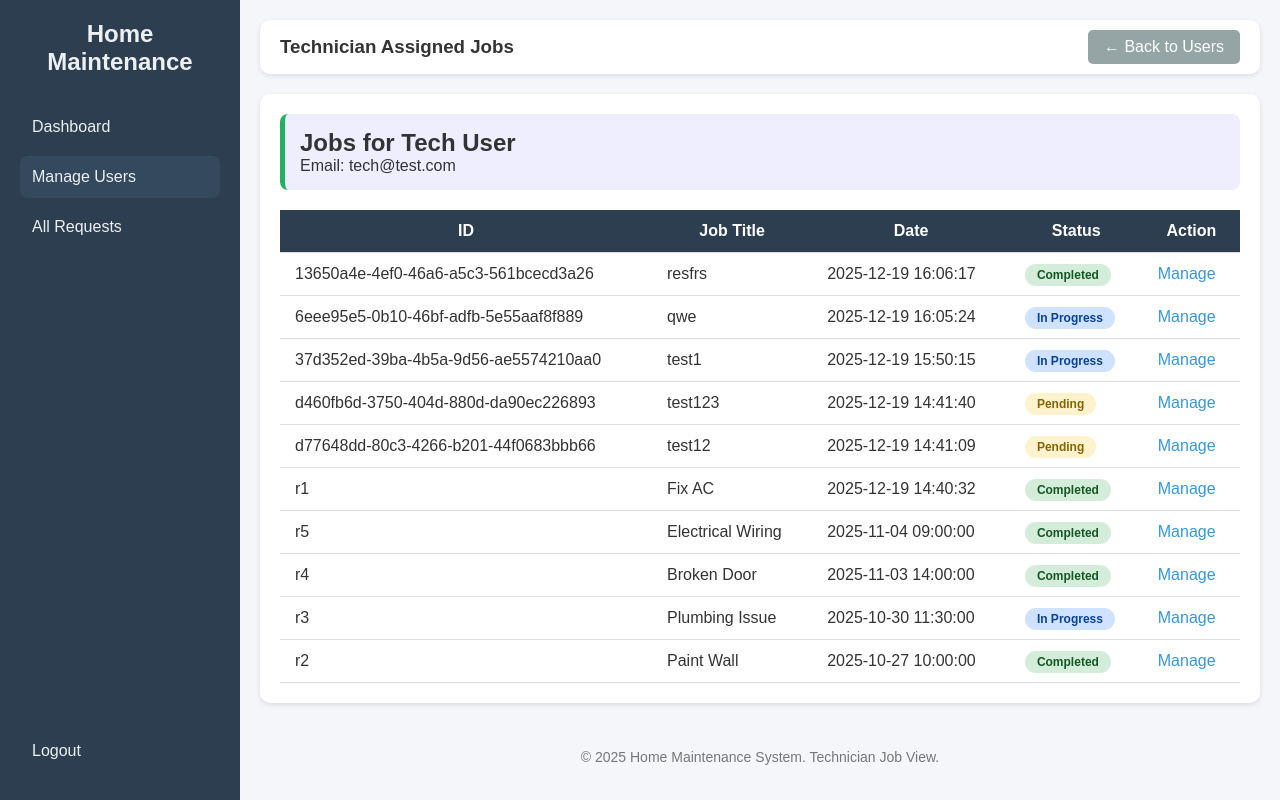
After one commit to JOO-ops/Project-Software, a Flask app: page /admin/technician_view/3 in a window 1280 px wide. The commit adds this page. Run offline with Flask 3, Linux system fonts and the light colour scheme; a user stored in the database is signed in; data comes from the database, SQL or seed files in the repository; both versions use the stored data as it was after the commit.

Commit message:
Bug fixing manage users

```diff
--- a/app.py
+++ b/app.py
@@ -749,6 +749,56 @@ def view_single_request(req_id):
 
     return render_template('tenant_view_request.html', request=req, role=session.get('role'))
 
+@app.route('/admin/technician_view/<technician_id>')
+@Role_Authentication(["admin"])
+def admin_view_technician_requests(technician_id):
+    conn = get_db_connection()
+
+    tech = conn.execute(
+        "SELECT id, fname, lname, email FROM users WHERE id = ? AND role = 'technician'",
+        (technician_id,)
+    ).fetchone()
+
+    if not tech:
+        flash("Technician not found.", "error")
+        conn.close()
+        return redirect(url_for('admin_users'))
+
+    total_jobs = conn.execute(
+        "SELECT COUNT(*) FROM requests WHERE assigned_to = ?",
+        (technician_id,)
+    ).fetchone()[0]
+
+    completed = conn.execute(
+        "SELECT COUNT(*) FROM requests WHERE assigned_to = ? AND status = 'Completed'",
+        (technician_id,)
+    ).fetchone()[0]
+
+    in_progress = conn.execute(
+        "SELECT COUNT(*) FROM requests WHERE assigned_to = ? AND status = 'In Progress'",
+        (technician_id,)
+    ).fetchone()[0]
+
+    jobs = conn.execute("""
+        SELECT id, title, status, date
+        FROM requests
+        WHERE assigned_to = ?
+        ORDER BY date DESC
+    """, (technician_id,)).fetchall()
+
+    conn.close()
+
+    return render_template(
+        'admin_technician_view.html',
+        technician=tech,
+        total_jobs=total_jobs,
+        completed=completed,
+        in_progress=in_progress,
+        jobs=jobs,
+        active_page='users'
+    )
+
+
 # ----------------- ALL REQUESTS -----------------
 @app.route('/tenant/requests')
 @Role_Authentication(["tenant"])
--- /dev/null
+++ b/templates/admin_technician_view.html
@@ -0,0 +1,126 @@
+<!DOCTYPE html>
+<html lang="en">
+<head>
+    <meta charset="UTF-8" />
+    <meta name="viewport" content="width=device-width, initial-scale=1.0" />
+    <title>Home Maintenance System - {{ technician.fname }}'s Jobs</title>
+
+    <style>
+        * { margin: 0; padding: 0; box-sizing: border-box; }
+        body { font-family: Arial, sans-serif; display: flex; background: #f4f6f9; min-height: 100vh; color: #333; }
+        .sidebar { width: 240px; background: #2c3e50; color: #fff; display: flex; flex-direction: column; justify-content: space-between; padding: 20px; }
+        .sidebar h2 { text-align: center; margin-bottom: 30px; color: #ecf0f1; }
+        .sidebar a { color: #ecf0f1; text-decoration: none; padding: 12px; border-radius: 8px; display: block; margin: 8px 0; transition: 0.3s; }
+        .sidebar a:hover { background: #34495e; }
+        .sidebar a.active { background: #34495e; }
+
+        .main { flex: 1; display: flex; flex-direction: column; padding: 20px; }
+        .top-bar { display: flex; justify-content: space-between; align-items: center; background: #fff; padding: 10px 20px; border-radius: 10px; box-shadow: 0 2px 5px rgba(0,0,0,0.1); margin-bottom: 20px; }
+
+        .logout-btn { padding: 8px 16px; background: #95a5a6; color: white; border: none; border-radius: 5px; cursor: pointer; text-decoration: none; }
+
+        .content-section { background: #fff; padding: 20px; border-radius: 10px; box-shadow: 0 2px 5px rgba(0,0,0,0.1); }
+        table { width: 100%; border-collapse: collapse; }
+        th, td { padding: 12px 15px; border-bottom: 1px solid #ddd; }
+        th { background: #2c3e50; color: #fff; }
+
+        .status-badge { padding: 4px 12px; border-radius: 12px; font-size: 12px; font-weight: bold; }
+        .status-pending { background: #fff3cd; color: #856404; }
+        .status-completed { background: #d4edda; color: #155724; }
+        .status-in-progress { background: #cfe2ff; color: #084298; }
+
+        .action-link { color: #3498db; text-decoration: none; font-weight: 500; }
+        .action-link:hover { text-decoration: underline; }
+
+        .technician-info {
+            background: #eef;
+            padding: 15px;
+            border-radius: 8px;
+            margin-bottom: 20px;
+            border-left: 5px solid #27ae60;
+        }
+
+        footer { text-align: center; margin-top: auto; padding: 15px; font-size: 14px; color: #777; }
+    </style>
+</head>
+
+<body>
+
+<div class="sidebar">
+    <div>
+        <h2>Home Maintenance</h2>
+        <a href="{{ url_for('admin_dashboard') }}">Dashboard</a>
+        <a href="{{ url_for('admin_users') }}" class="active">Manage Users</a>
+        <a href="{{ url_for('admin_all_requests') }}">All Requests</a>
+    </div>
+    <div>
+        <a href="{{ url_for('logout') }}">Logout</a>
+    </div>
+</div>
+
+<div class="main">
+
+    <div class="top-bar">
+        <h3>Technician Assigned Jobs</h3>
+        <a href="{{ url_for('admin_users') }}" class="logout-btn">← Back to Users</a>
+    </div>
+
+    <div class="content-section">
+
+        <div class="technician-info">
+            <h2>Jobs for {{ technician.fname }} {{ technician.lname }}</h2>
+            <p>Email: {{ technician.email }}</p>
+        </div>
+
+        <table>
+            <thead>
+                <tr>
+                    <th>ID</th>
+                    <th>Job Title</th>
+                    <th>Date</th>
+                    <th>Status</th>
+                    <th>Action</th>
+                </tr>
+            </thead>
+
+            <tbody>
+                {% for req in jobs %}
+                <tr>
+                    <td>{{ req.id }}</td>
+                    <td>{{ req.title }}</td>
+                    <td>{{ req.date }}</td>
+                    <td>
+                        {% if req.status == 'Pending' %}
+                            <span class="status-badge status-pending">Pending</span>
+                        {% elif req.status == 'Completed' %}
+                            <span class="status-badge status-completed">Completed</span>
+                        {% elif req.status == 'In Progress' %}
+                            <span class="status-badge status-in-progress">In Progress</span>
+                        {% else %}
+                            <span class="status-badge">{{ req.status }}</span>
+                        {% endif %}
+                    </td>
+                    <td>
+                        <a href="{{ url_for('admin_manage_request', request_id=req.id) }}" class="action-link">
+                            Manage
+                        </a>
+                    </td>
+                </tr>
+                {% else %}
+                <tr>
+                    <td colspan="5">This technician has no assigned jobs.</td>
+                </tr>
+                {% endfor %}
+            </tbody>
+        </table>
+
+    </div>
+
+    <footer>
+        <p>&copy; 2025 Home Maintenance System. Technician Job View.</p>
+    </footer>
+
+</div>
+
+</body>
+</html>
--- a/templates/admin_users.html
+++ b/templates/admin_users.html
@@ -108,6 +108,12 @@
                                 <a href="{{ url_for('admin_view_tenant_requests', tenant_id=user.id) }}">
                                     View Requests
                                 </a>
+
+                            {% elif user.role == 'technician' %}
+                                <a href="{{ url_for('admin_view_technician_requests', technician_id=user.id) }}">
+                                    View Requests
+                                </a>
+
                             {% else %}
                                 <span style="color: #999;">N/A</span>
                             {% endif %}
```
Also changed, not shown: database.db.
